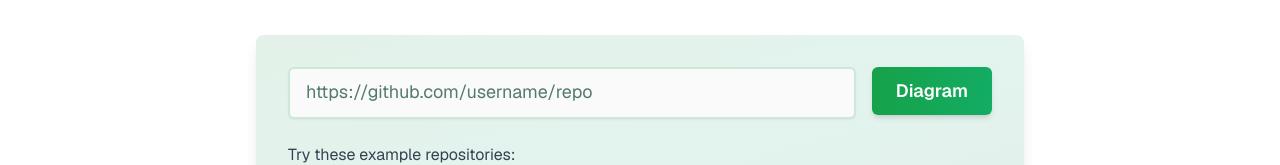
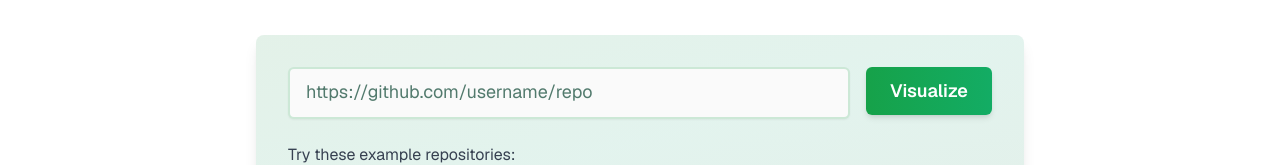
Before and after one commit to diegofornalha/SolidityVisualizer, a Next.js app: page / in a window 1280 px wide. Shown: the part 368-533 px from the top of the page. Built offline with nearby package versions, Linux system fonts and the light colour scheme; no server answers.

Commit message:
change button title

```diff
--- a/src/components/main-card.tsx
+++ b/src/components/main-card.tsx
@@ -108,7 +108,7 @@
             type="submit"
             className="gradient-hover rounded-md border-0 p-4 px-4 text-base font-semibold text-primary-foreground shadow-md transition-all hover:shadow-lg sm:p-6 sm:px-6 sm:text-lg"
           >
-            Diagram
+            Visualize
           </Button>
         </div>
 
```
